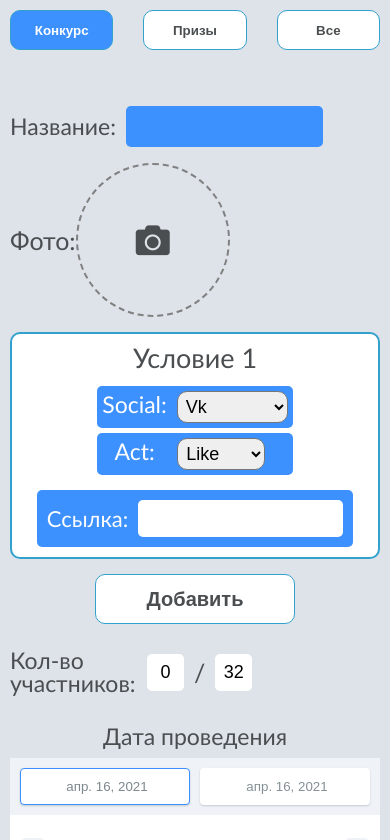
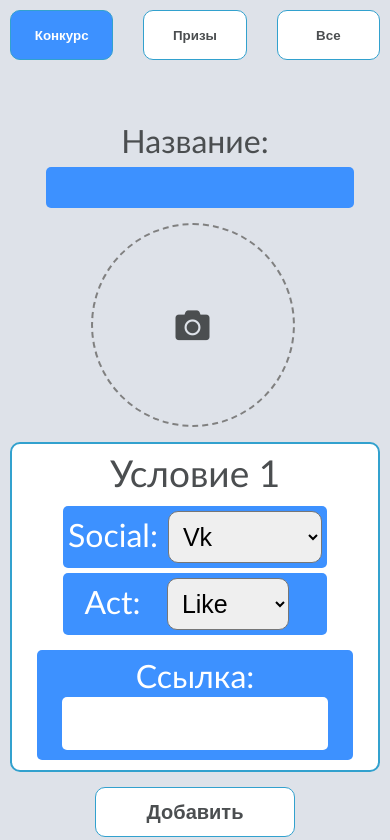
Before and after one commit to LexaVopper/form-creating, a React (Create React App) app: page / in a window 390 px wide. Shown: the top 840 px of the page. Built offline with nearby package versions, Linux system fonts and the light colour scheme.

Commit message:
Changed style

```diff
--- a/src/Forms/Characteristic.jsx
+++ b/src/Forms/Characteristic.jsx
@@ -19,7 +19,7 @@ function Characteristic({ nestIndex, control, register, errors }) {
             <div className='characteristic__name'>
               <input
                 {...register(`prize.${nestIndex}.params[${ind}].price`, {
-                  required: <i className='fas fa-exclamation-triangle'></i>,
+                  required: 'Нужно заполнить поле',
                 })}
                 placeholder='Характеристика'
               />
@@ -28,7 +28,7 @@ function Characteristic({ nestIndex, control, register, errors }) {
             <div className='characteristic__type'>
               <input
                 {...register(`prize.${nestIndex}.params[${ind}].value`, {
-                  required: <i className='fas fa-exclamation-triangle'></i>,
+                  required: 'Нужно заполнить поле',
                 })}
                 placeholder='Тип'
               />
--- a/src/main.scss
+++ b/src/main.scss
@@ -16,7 +16,7 @@ $wordColor: rgb(75, 78, 80);
   background-color: $mainColor;
   width: 100%;
   height: 100%;
-  max-width: 700px;
+  max-width: 1000px;
 
   color: $wordColor;
 }
@@ -54,7 +54,7 @@ $wordColor: rgb(75, 78, 80);
 
   &-mini {
     width: 150px;
-    height: 40px;
+    height: 50px;
     margin: 10px;
     align-self: center;
     border-radius: 10px;
@@ -72,7 +72,7 @@ $wordColor: rgb(75, 78, 80);
       background-color: #3d91ff;
     }
 
-    &.active {
+    &.set {
       color: #ffffff;
       background-color: #3d91ff;
     }
@@ -126,7 +126,6 @@ $wordColor: rgb(75, 78, 80);
     padding: 15px 0 0 0;
 
     h1 {
-      font-size: 25px;
       flex: 0 1 15%;
     }
 
@@ -147,28 +146,36 @@ $wordColor: rgb(75, 78, 80);
     }
   }
 
+  &__score {
+    display: flex;
+    justify-content: flex-start;
+    align-items: center;
+    flex-direction: row;
+
+    input {
+      color: black;
+      font-size: 30px;
+      border: 0;
+      padding: 8px 0;
+      text-align: center;
+      width: 100px;
+      border-radius: 5px;
+    }
+
+    span {
+      padding: 0 10px;
+      font-size: 45px;
+    }
+  }
+
   &__quantity {
     display: flex;
     flex-direction: row;
     padding: 15px 0 20px 0;
     align-items: center;
-
-    input {
-      color: black;
-      font-size: 18px;
-      border: 0;
-      padding: 8px 0;
-      text-align: center;
-      width: 10%;
-      border-radius: 5px;
-    }
     p {
-      font-size: 23px;
+      font-size: 32px;
       flex: 0 1 37%;
-    }
-    span {
-      padding: 0 10px;
-      font-size: 25px;
     }
   }
 
@@ -177,8 +184,23 @@ $wordColor: rgb(75, 78, 80);
   }
   h1 {
     padding: 10px 0;
-    font-size: 23px;
+    font-size: 32px;
     align-self: center;
+  }
+
+  @media (max-width: 530px) {
+    &__title {
+      flex-direction: column;
+      input {
+        width: 80%;
+      }
+    }
+    &__quantity {
+      flex-direction: column;
+      p {
+        margin-bottom: 15px;
+      }
+    }
   }
 }
 
@@ -193,12 +215,12 @@ $wordColor: rgb(75, 78, 80);
     margin-left: 5px;
   }
   img {
-    max-width: 154px;
-    max-height: 154px;
+    max-width: 200px;
+    max-height: 200px;
   }
 
   h1 {
-    font-size: 25px;
+    font-size: 32px;
     flex: 0 1 15%;
   }
 
@@ -209,10 +231,8 @@ $wordColor: rgb(75, 78, 80);
       justify-content: center;
       align-items: center;
       img {
-        width: 154px;
-        height: 154px;
-        max-width: 154px;
-        max-height: 154px;
+        max-width: 200px;
+        max-height: 200px;
       }
       label {
         position: absolute;
@@ -235,10 +255,8 @@ $wordColor: rgb(75, 78, 80);
       justify-content: center;
       align-items: center;
       img {
-        width: 154px;
-        height: 154px;
-        max-width: 154px;
-        max-height: 154px;
+        max-width: 200px;
+        max-height: 200px;
       }
       .photo__label {
         position: absolute;
@@ -258,8 +276,8 @@ $wordColor: rgb(75, 78, 80);
 
   &__input {
     label {
-      width: 150px;
-      height: 150px;
+      width: 200px;
+      height: 200px;
       border: 2px dashed grey;
       border-radius: 50%;
       display: flex;
@@ -290,6 +308,12 @@ $wordColor: rgb(75, 78, 80);
       margin-left: 10px;
     }
   }
+  @media (max-width: 480px) {
+    justify-content: center;
+    h1 {
+      display: none;
+    }
+  }
 }
 
 .contrib {
@@ -305,7 +329,7 @@ $wordColor: rgb(75, 78, 80);
 
   &__title {
     margin-top: 10px;
-    font-size: 27px;
+    font-size: 37px;
     text-align: center;
   }
 
@@ -315,12 +339,12 @@ $wordColor: rgb(75, 78, 80);
     justify-content: space-around;
     padding: 15px 0;
     p {
-      font-size: 23px;
+      font-size: 32px;
       margin-right: 10px;
     }
     select {
-      padding: 4px;
-      font-size: 18px;
+      padding: 10px;
+      font-size: 25px;
       border-radius: 10px;
 
       &:focus {
@@ -341,13 +365,13 @@ $wordColor: rgb(75, 78, 80);
     border-radius: 5px;
 
     p {
-      font-size: 22px;
+      font-size: 32px;
     }
     input {
       color: black;
-      font-size: 18px;
+      font-size: 25px;
       border: 0;
-      padding: 8px 0;
+      padding: 12px 0;
       margin-left: 10px;
       width: 78%;
       border-radius: 5px;
@@ -355,17 +379,33 @@ $wordColor: rgb(75, 78, 80);
   }
   &__delete {
     position: absolute;
-    top: 0;
+    top: 3px;
     padding: 5px;
-    left: 95%;
+    right: 5px;
     cursor: pointer;
+    i {
+      color: red;
+      font-size: 32px;
+    }
   }
-  @media (max-width: 450px) {
+  @media (max-width: 530px) {
     &__content {
       align-self: center;
       flex-direction: column;
       :nth-child(1) {
         margin-bottom: 5px;
+      }
+    }
+  }
+  @media (max-width: 480px) {
+    &__link {
+      p {
+        margin-bottom: 5px;
+      }
+      flex-direction: column;
+      input {
+        margin: 0;
+        width: 90%;
       }
     }
   }
@@ -391,7 +431,7 @@ $wordColor: rgb(75, 78, 80);
     padding: 5px;
   }
 
-  @media (max-width: 450px) {
+  @media (max-width: 530px) {
     &__type {
       p {
         flex: 0 1 35%;
@@ -401,6 +441,10 @@ $wordColor: rgb(75, 78, 80);
   }
 }
 
+.rdrDateRangeWrapper {
+  align-self: center;
+  width: 90%;
+}
 .rdrMonthsVertical {
   align-items: center;
 }
--- a/src/prize.scss
+++ b/src/prize.scss
@@ -20,9 +20,13 @@ i {
   }
 }
 .active {
+  display: block;
+  position: relative;
   visibility: visible;
+  display: flex;
 }
 .hide {
+  position: absolute;
   visibility: hidden;
 }
 input::placeholder {
@@ -53,32 +57,41 @@ input::placeholder {
   }
   &__title {
     display: flex;
-    justify-content: center;
+    justify-content: space-around;
     flex-direction: row;
     padding: 20px 0 10px 0;
+    width: 100%;
+
+    &-price,
+    &-name {
+      display: flex;
+      justify-content: center;
+      align-items: center;
+      flex-direction: row;
 
       input {
         background-color: $inputColor;
         border: 0;
-      padding: 6px;
-      font-size: 20px;
+        padding: 15px;
+        font-size: 25px;
         color: #ffffff;
         border-radius: 5px;
         margin-left: 10px;
-      width: 50%;
+        width: 100%;
         &:focus {
           outline: none;
+        }
       }
     }
   }
 
   &__edit {
     position: absolute;
-    top: 3%;
-    right: 2%;
+    top: 7px;
+    right: 10px;
     z-index: 2;
     width: 108px;
-    height: 20px;
+    height: 25px;
     align-self: center;
     border-radius: 5px;
     border: 1px solid #32a1ce;
@@ -97,7 +110,7 @@ input::placeholder {
     justify-content: space-around;
     flex-direction: column;
     width: 100%;
-    padding: 5px;
+    padding: 20px 10px 10px 10px;
     align-items: center;
 
     &.read {
@@ -119,12 +132,16 @@ input::placeholder {
     cursor: pointer;
     position: absolute;
     text-align: center;
-    left: 101%;
-    top: 0;
+    left: 5px;
+    top: 5px;
+    z-index: 2;
     font-size: 20px;
+    i {
+      font-size: 35px;
+    }
   }
 
-  @media (max-width: 500px) {
+  @media (max-width: 570px) {
     &__title {
       align-self: center;
       flex-direction: column;
@@ -139,6 +156,7 @@ input::placeholder {
   @media (max-width: 410px) {
     flex-direction: column;
     &__photo {
+      align-self: flex-start;
       justify-content: center;
     }
     &__title {
@@ -151,18 +169,13 @@ input::placeholder {
         margin-bottom: 10px;
       }
     }
-    &__edit {
-      width: 68px;
-      overflow: hidden;
-      text-overflow: ellipsis;
-    }
   }
 }
 .characteristic {
   position: relative;
-  align-self: flex-end;
-  width: 70%;
-  padding: 5px;
+  align-self: center;
+  width: 80%;
+  padding: 13px;
   background-color: #ffff;
   display: flex;
   justify-content: space-around;
@@ -180,35 +193,71 @@ input::placeholder {
     font-size: 20px;
   }
   &__type {
-    flex: 0 1 30%;
-
-    input {
-      width: 45%;
-      background-color: $inputColor;
-      border: 0;
-      padding: 4px;
-      font-size: 14px;
-      color: #fff;
-      border-radius: 5px;
-    }
-  }
-  &__name {
-    flex: 0 1 70%;
     display: flex;
-    flex-direction: row;
-    justify-content: flex-start;
+    flex-direction: column;
     input {
       width: 80%;
       background-color: $inputColor;
       border: 0;
-      padding: 4px;
-      font-size: 14px;
+      padding: 10px;
+      font-size: 17px;
       color: #fff;
       border-radius: 5px;
     }
+    p {
+      font-size: 12px;
     }
-  @media (max-width: 410px) {
-    align-self: center;
+  }
+
+  &__name {
+    flex: 0 1 70%;
+    display: flex;
+    flex-direction: column;
+
+    input {
+      width: 80%;
+      background-color: $inputColor;
+      border: 0;
+      padding: 10px;
+      font-size: 17px;
+      color: #fff;
+      border-radius: 5px;
+    }
+    p {
+      font-size: 12px;
+    }
+  }
+
+  @media (max-width: 570px) {
+    flex-direction: column;
+    padding: 10px 0 10px 10px;
+
+    &__name {
+      margin-bottom: 5px;
+      width: 80%;
+      align-self: flex-start;
+    }
+    &__type {
+      width: 80%;
+      align-self: flex-start;
+    }
+    &__delete {
+      position: absolute;
+      top: 29%;
+      size: 9px;
+      right: 10px;
+      i {
+        font-size: 48px;
+      }
+    }
+  }
+  @media (max-width: 370px) {
+    &__delete {
+      top: 33%;
+      i {
+        font-size: 38px;
+      }
+    }
   }
 }
 
```
Also changed, not shown: src/Forms/CreateCompetition.jsx (+7 -5 lines), src/Forms/Prize.jsx (+8 -3 lines). Lines whose indentation alone changed are shown as unchanged.
